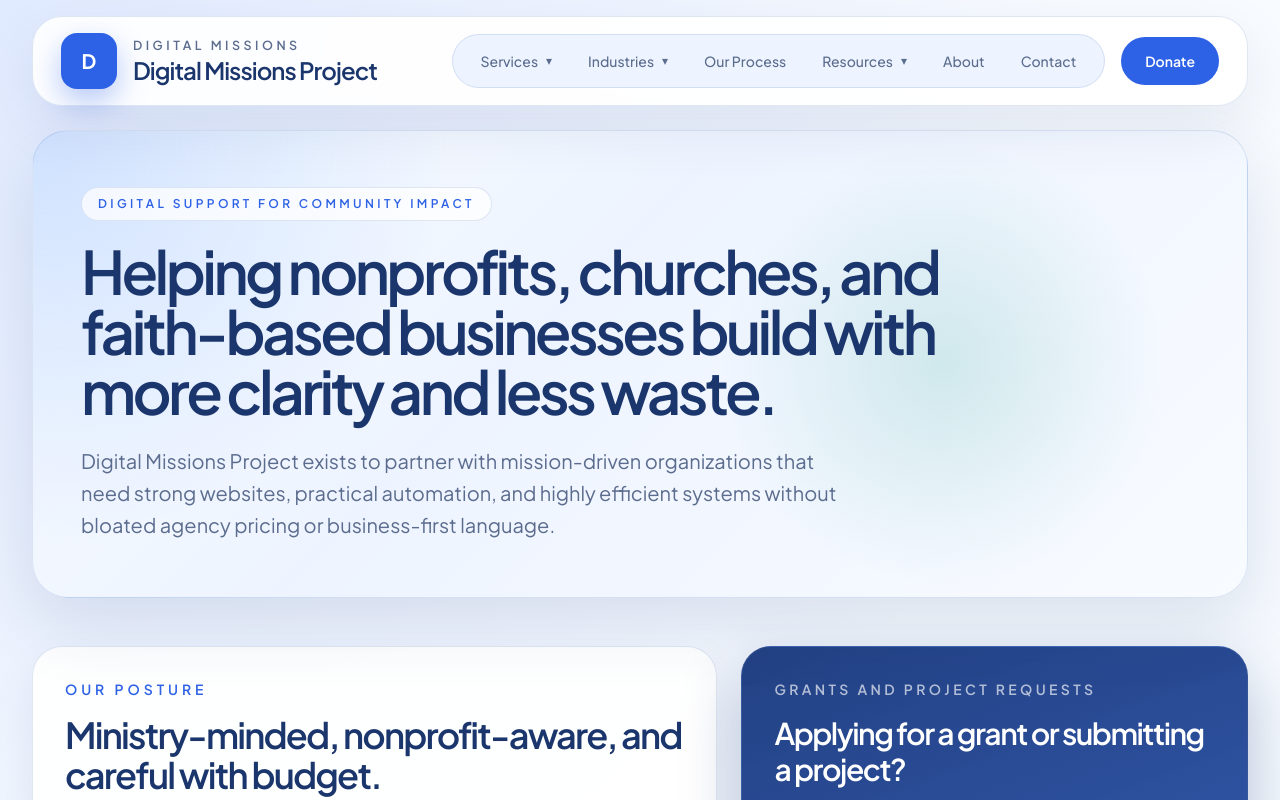
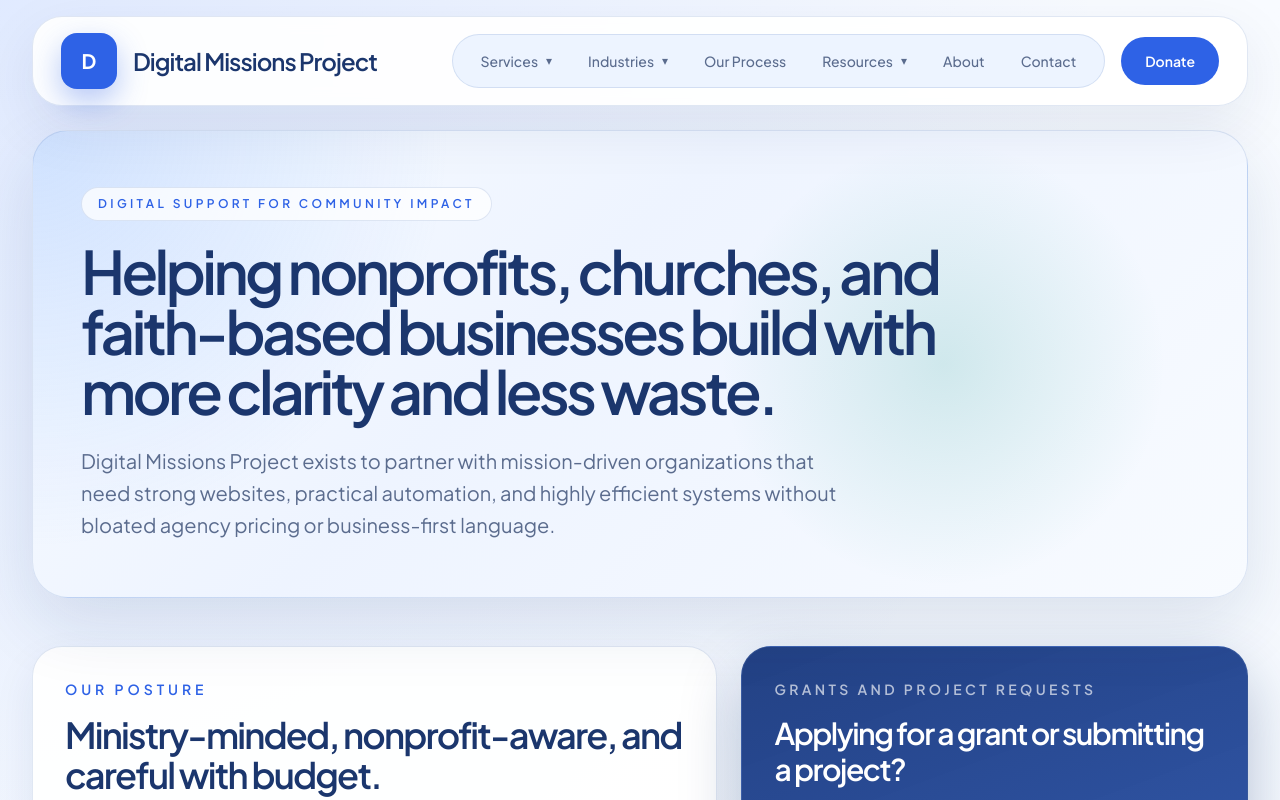
Before and after one commit to EricCJaffe/DigitalMissionsProject, a Next.js app: page / in a window 1280 px wide. Shown: the top 800 px of the page. Built offline with nearby package versions, Linux system fonts and the light colour scheme.

Commit message:
Simplify header branding

```diff
--- a/src/components/site-header.tsx
+++ b/src/components/site-header.tsx
@@ -11,9 +11,6 @@
               D
             </div>
             <div>
-              <p className="text-[0.78rem] font-semibold uppercase tracking-[0.28em] text-[var(--muted)]">
-                Digital Missions
-              </p>
               <p className="text-2xl font-semibold tracking-[-0.04em] text-[var(--navy)]">
                 Digital Missions Project
               </p>
@@ -76,9 +73,6 @@
               D
             </div>
             <div>
-              <p className="text-xs font-semibold uppercase tracking-[0.28em] text-[var(--muted)]">
-                Digital Missions
-              </p>
               <p className="text-xl font-semibold tracking-[-0.04em] text-[var(--navy)]">
                 Digital Missions Project
               </p>
```
